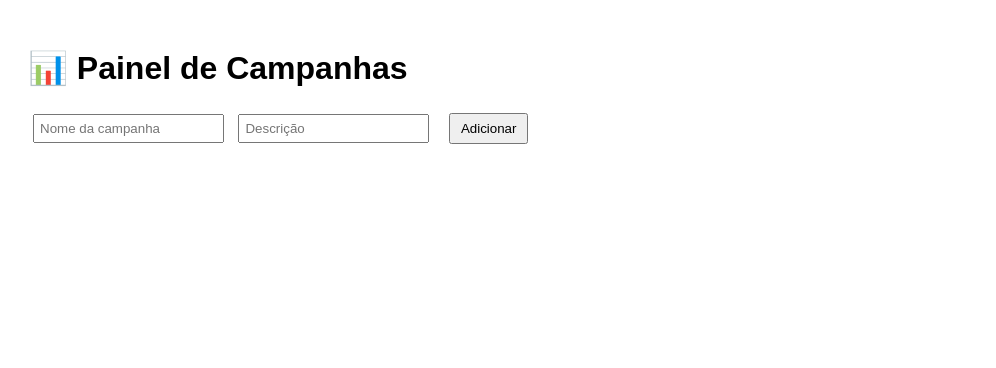
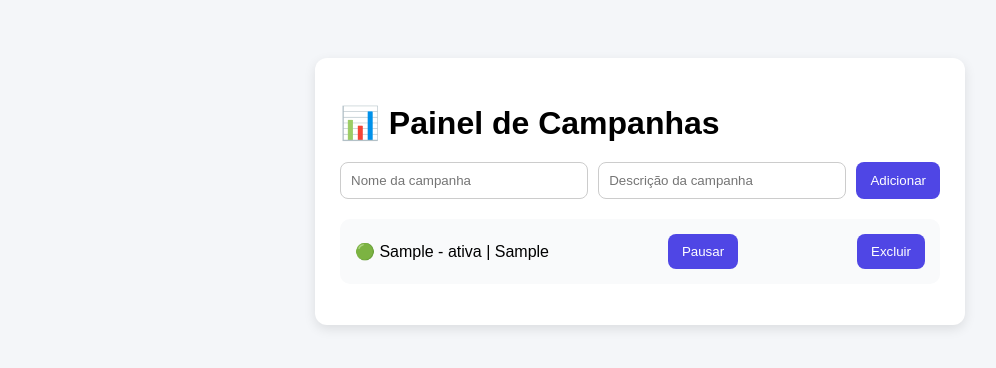
Before and after one commit to DaianeCorrente/mini-painel-marketing, a plain HTML site: page index.html in a window 1280 px wide. Both pictures are taken after typing "Sample", "Sample" into the empty fields and a click on the button "Adicionar". Shown: the whole page, without its empty margins (0-996 px from the left). Drawn offline with Linux system fonts and the light colour scheme.

Commit message:
ajustes finais

```diff
--- a/index.html
+++ b/index.html
@@ -7,13 +7,22 @@
 </head>
 <body>
 
-  <h1>📊 Painel de Campanhas</h1>
+  <div class="container">
 
-  <input type="text" id="nome" placeholder="Nome da campanha">
-  <input type="text" id="descricao" placeholder="Descrição">
-  <button onclick="adicionarCampanha()">Adicionar</button>
+    <h1>📊 Painel de Campanhas</h1>
 
-  <ul id="lista"></ul>
+    <div class="formulario">
+      <input type="text" id="nome" placeholder="Nome da campanha">
+      <input type="text" id="descricao" placeholder="Descrição da campanha">
+
+      <button onclick="adicionarCampanha()">
+        Adicionar
+      </button>
+    </div>
+
+    <ul id="lista"></ul>
+
+  </div>
 
   <script src="script.js"></script>
 </body>
--- a/script.js
+++ b/script.js
@@ -71,7 +71,10 @@ texto.textContent = `${iconeStatus} ${c.nome} - ${c.status} | ${c.descricao}`
     item.appendChild(botaoStatus);
 
     // BOTÃO DELETAR
-    botaoDeletar.onclick = () => {
+    const botaoDeletar = document.createElement("button");
+botaoDeletar.textContent = "Excluir";
+
+botaoDeletar.onclick = () => {
 
   const confirmar = confirm("Tem certeza que deseja excluir essa campanha?");
 
--- a/style.css
+++ b/style.css
@@ -1,22 +1,84 @@
 body {
-    font-family: Arial;
-    padding: 20px;
+  font-family: Arial, sans-serif;
+  background-color: #f4f6f9;
+
+  display: flex;
+  justify-content: center;
+
+  padding-top: 50px;
+}
+
+.container {
+  background: white;
+
+  width: 600px;
+
+  padding: 25px;
+
+  border-radius: 12px;
+
+  box-shadow: 0 4px 12px rgba(0,0,0,0.1);
+}
+
+h1 {
+  margin-bottom: 20px;
+}
+
+.formulario {
+  display: flex;
+  gap: 10px;
+
+  margin-bottom: 20px;
 }
 
 input {
-    margin: 5px;
-    padding: 5px;
+  flex: 1;
+
+  padding: 10px;
+
+  border: 1px solid #ccc;
+
+  border-radius: 8px;
 }
 
 button {
-    padding: 6px 10px;
-    cursor: pointer;
+  padding: 10px 14px;
+
+  border: none;
+
+  border-radius: 8px;
+
+  cursor: pointer;
+
+  background-color: #4f46e5;
+
+  color: white;
+
+  transition: 0.2s;
+}
+
+button:hover {
+  opacity: 0.8;
+}
+
+ul {
+  list-style: none;
+
+  padding: 0;
 }
 
 li {
-    margin-top: 10px;
+  background: #f9fafb;
+
+  margin-bottom: 12px;
+
+  padding: 15px;
+
+  border-radius: 10px;
+
+  display: flex;
+
+  justify-content: space-between;
+
+  align-items: center;
 }
-
-button {
-  margin-left: 10px;
-}
```
